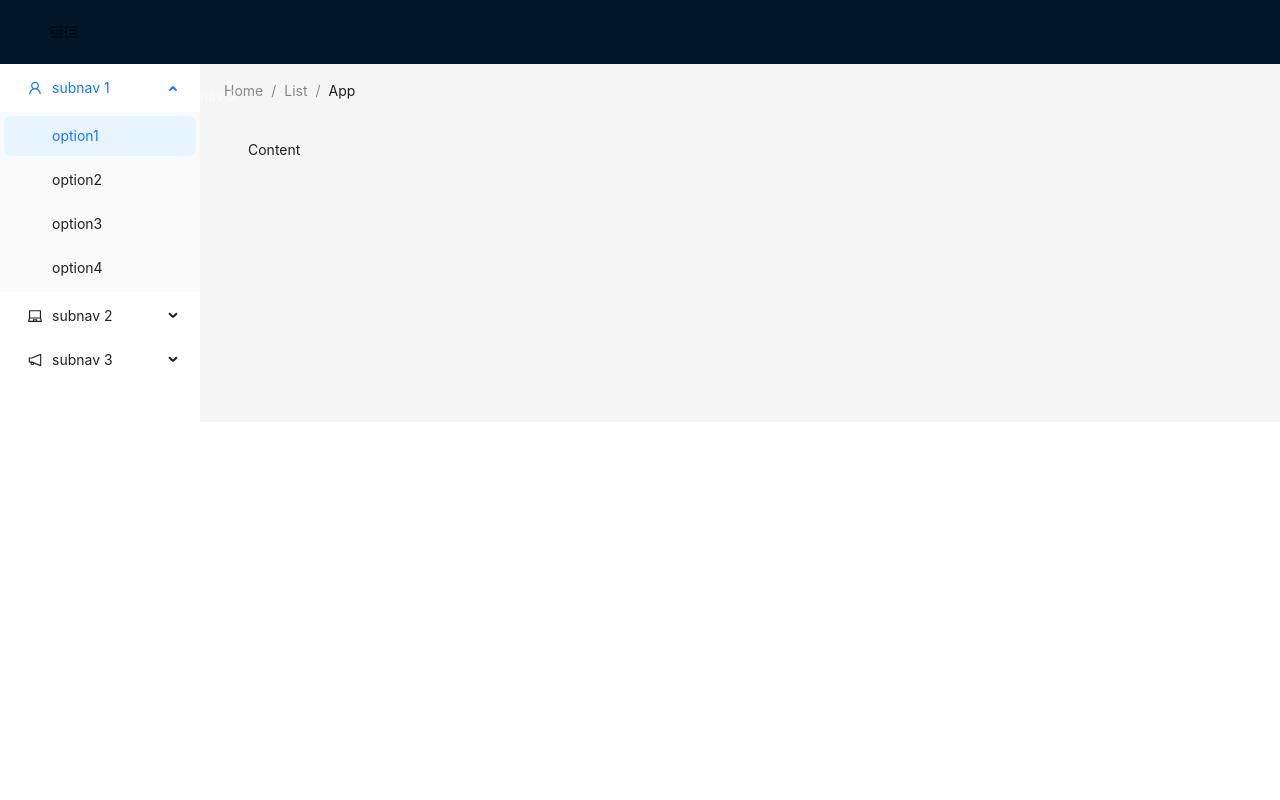
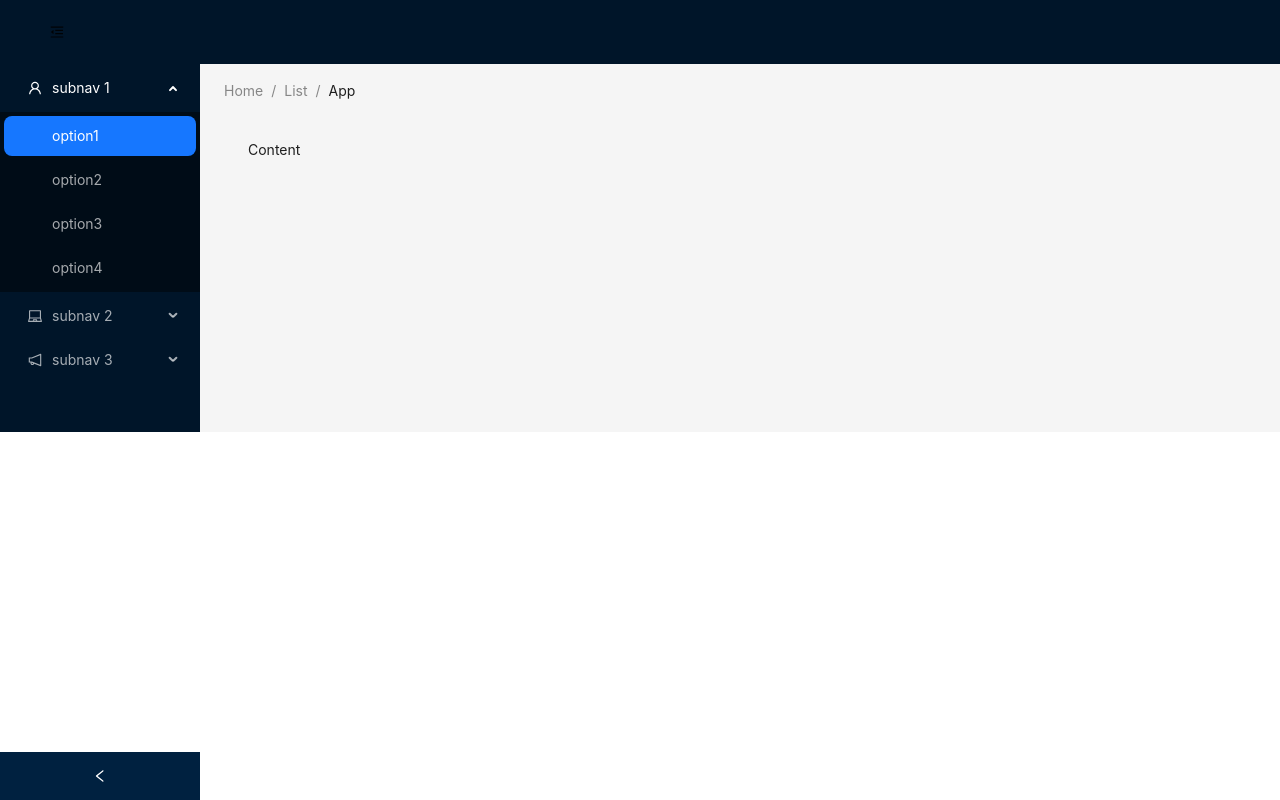
Before and after one commit to fxss5201/react-antd, a React (Create React App) app: page / in a window 1280 px wide. Built offline with nearby package versions, Linux system fonts and the light colour scheme.

Commit message:
feat: 添加代理配置

```diff
--- a/package.json
+++ b/package.json
@@ -9,6 +9,7 @@
     "@testing-library/user-event": "^13.5.0",
     "antd": "^5.0.0",
     "classnames": "^2.3.2",
+    "http-proxy-middleware": "^2.0.6",
     "husky": "^8.0.2",
     "lint-staged": "^13.0.3",
     "localforage": "^1.10.0",
--- a/src/layout/HomeLayout.js
+++ b/src/layout/HomeLayout.js
@@ -1,12 +1,14 @@
-import React from 'react';
+import React, { useState } from 'react';
 import { MenuUnfoldOutlined, MenuFoldOutlined, LaptopOutlined, NotificationOutlined, UserOutlined } from '@ant-design/icons';
 import { Breadcrumb, Layout, Menu } from 'antd';
 
 const { Header, Content, Sider } = Layout;
-const items1 = ['1', '2', '3'].map((key) => ({
-  key,
-  label: `nav ${key}`,
-}));
+const items1 = [
+  {
+    key: 'locale',
+    label: `语言`,
+  }
+];
 const items2 = [UserOutlined, LaptopOutlined, NotificationOutlined].map((icon, index) => {
   const key = String(index + 1);
   return {
@@ -23,27 +25,34 @@ const items2 = [UserOutlined, LaptopOutlined, NotificationOutlined].map((icon, i
   };
 });
 
-const HomeLayout = () => (
+const HomeLayout = () => {
+  const [collapsed, setCollapsed] = useState(false);
+  return (
   <Layout>
     <Header className="flex">
       <div className="flex-shrink-0 w-32 h-8 m-4 ml-0 bg-gray-500" />
-      <div className="flex items-center content-center">
-        <div className="text-gray-200 text-16 hover:text-white cursor-pointer">
-          <MenuFoldOutlined />
-          <MenuUnfoldOutlined />
+      <div className="flex items-center justify-center">
+        <div className="text-gray-200 px-3 text-16 hover:text-white cursor-pointer">
+          {React.createElement(collapsed ? MenuUnfoldOutlined : MenuFoldOutlined, {
+            onClick: () => setCollapsed(!collapsed),
+          })}
         </div>
       </div>
-      <Menu theme="dark" mode="horizontal" defaultSelectedKeys={['2']} items={items1} />
+      <div className='flex-auto flex items-center justify-end'>
+        <Menu theme="dark" mode="horizontal" defaultSelectedKeys={['2']} items={items1} />
+      </div>
     </Header>
     <Layout>
-      <Sider width={200} className="site-layout-background">
+      <Sider width={200} collapsible collapsed={collapsed} onCollapse={(value) => setCollapsed(value)}>
         <Menu
+          theme="dark"
           mode="inline"
           defaultSelectedKeys={['1']}
           defaultOpenKeys={['sub1']}
           style={{
             height: '100%',
             borderRight: 0,
+            overflowY: 'auto',
           }}
           items={items2}
         />
@@ -75,6 +84,7 @@ const HomeLayout = () => (
       </Layout>
     </Layout>
   </Layout>
-);
+  )
+};
 
 export default HomeLayout;
```
Also changed, not shown: src/setupProxy.js (added, +11 -0 lines).
